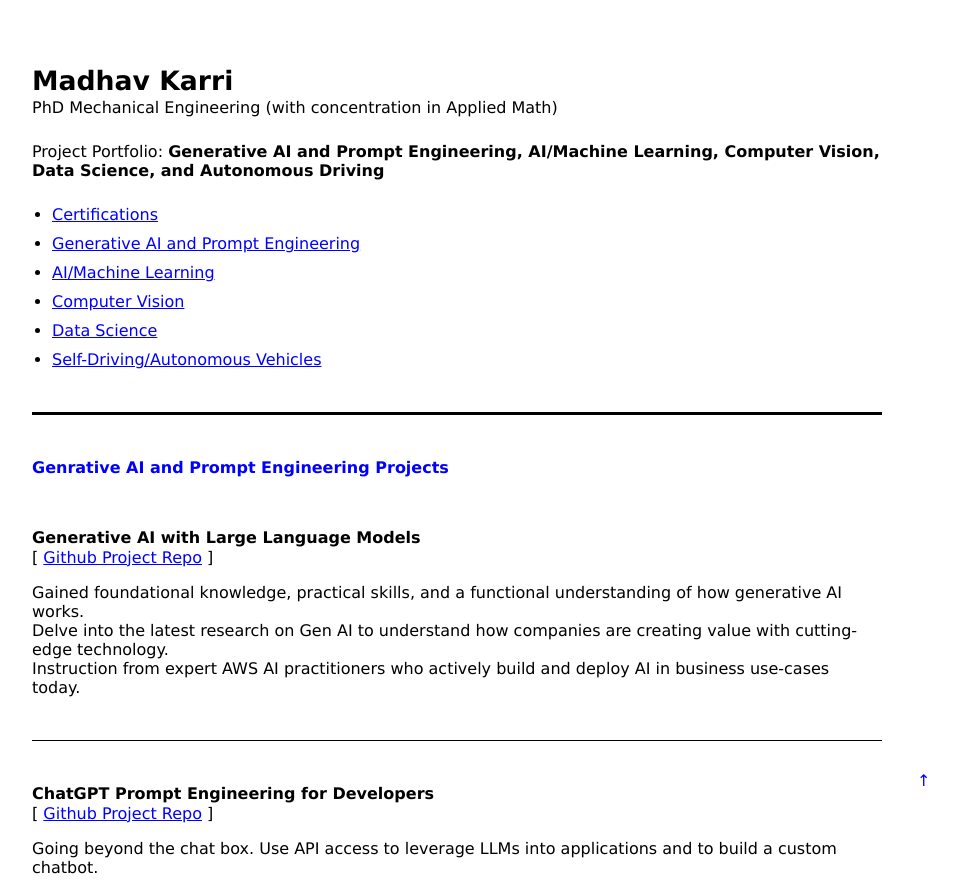
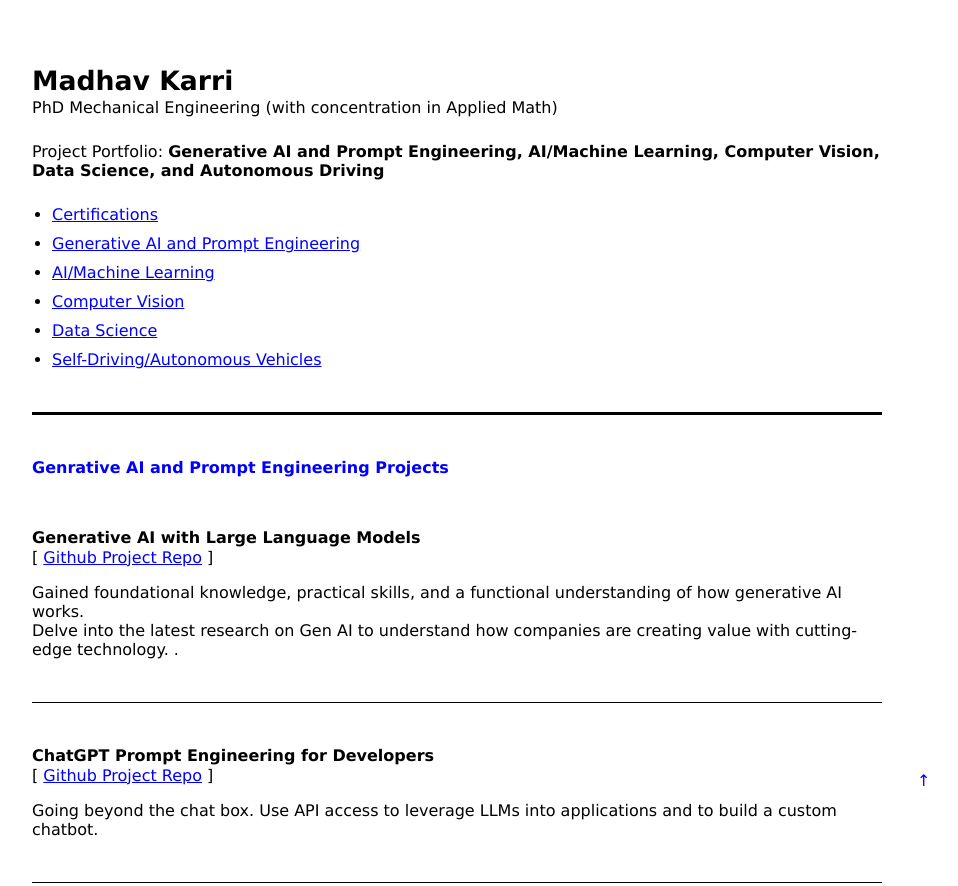
Before and after one commit to madhavkarri/madhavkarri.github.io, a plain HTML site: page index.html in a window 1280 px wide. Shown: the top 886 px of the page, without its empty margins (183-1141 px from the left). Drawn offline with Linux system fonts and the light colour scheme.

Commit message:
Update index.html

```diff
--- a/index.html
+++ b/index.html
@@ -89,8 +89,8 @@ a.class2:visited {color: black;}
 <a href="https://www.coursera.org/account/accomplishments/records/AKWCTTJEA79F" class="class2">Generative AI with Large Language Models</a></b></p>
 <p class="fs4">[ <a href="https://github.com/madhavkarri/Generative-AI-with-Large-Language-Models" target="_blank">Github Project Repo</a> ]</p>
 <p>Gained foundational knowledge, practical skills, and a functional understanding of how generative AI works.<br>
-Delve into the latest research on Gen AI to understand how companies are creating value with cutting-edge technology.<br>
-Instruction from expert AWS AI practitioners who actively build and deploy AI in business use-cases today.</p>
+Delve into the latest research on Gen AI to understand how companies are creating value with cutting-edge technology.
+.</p>
 &nbsp;
 &nbsp;
 <hr style="height:1px;color:black;background-color:black;border-width:0px">
```
